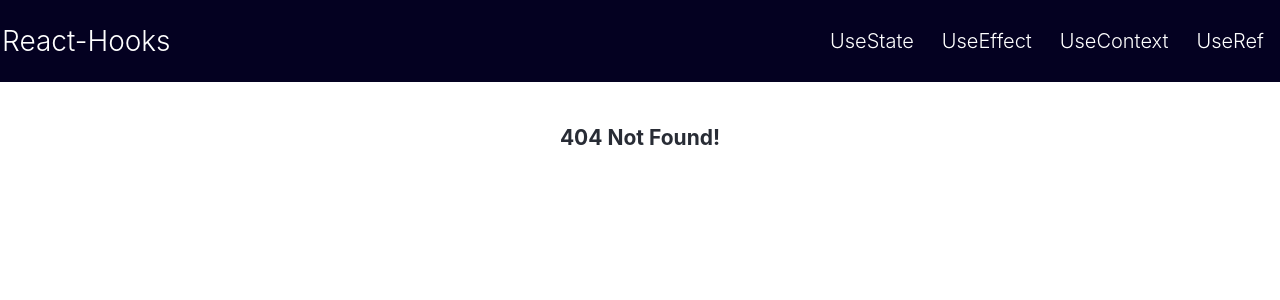
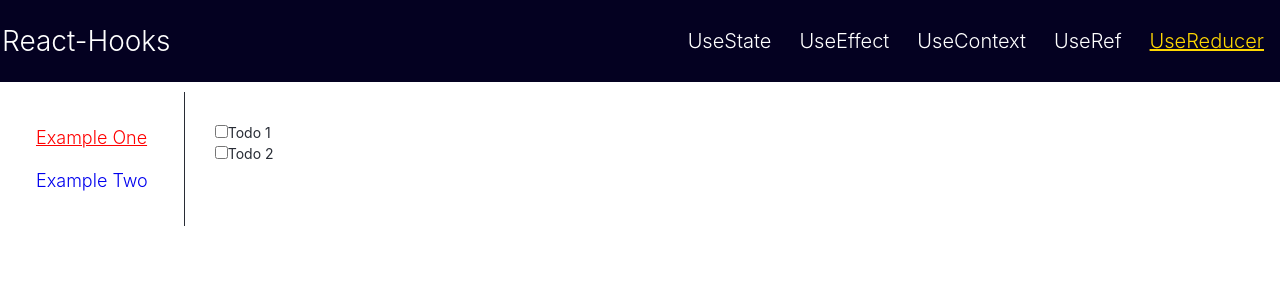
Before and after one commit to DevIdol/react-hooks, a React (Create React App) app: page /UseReducer/1 in a window 1280 px wide. Before the commit this address had no page. Shown: the top 300 px of the page. Built offline with nearby package versions, Linux system fonts and the light colour scheme.

Commit message:
useReducer

```diff
--- a/src/App.js
+++ b/src/App.js
@@ -4,6 +4,8 @@ import UseContext from "./Pages/useContext/UseContext";
 import UseContextItem from "./Pages/useContext/UseContextItem";
 import UseEffect from "./Pages/UseEffect/UseEffect";
 import UseEffectItem from "./Pages/UseEffect/UseEffectItem";
+import UseReducer from "./Pages/UseReducer/UseReducer";
+import UseReducerItem from "./Pages/UseReducer/UseReducerItem";
 import UseRef from "./Pages/UseRef/UseRef";
 import UseRefItem from "./Pages/UseRef/UseRefItem";
 import UseState from "./Pages/UseState/UseState";
@@ -54,6 +56,9 @@ const App = () => {
             />
             <Route path=":userefId" element={<UseRef />} />
           </Route>
+          <Route path="UseReducer" element={<UseReducerItem/>} >
+            <Route path=":usereducerId" element={<UseReducer/>} />
+          </Route>
           <Route
             path="*"
             element={
--- a/src/Components/NavItems.js
+++ b/src/Components/NavItems.js
@@ -1,10 +1,11 @@
 const navItems = [
-    {id: 1, name: "UseState"},
-    {id: 2, name: "UseEffect"},
-    {id: 3, name: "UseContext"},
-    {id: 4, name: "UseRef"},
-]
+  { id: 1, name: "UseState" },
+  { id: 2, name: "UseEffect" },
+  { id: 3, name: "UseContext" },
+  { id: 4, name: "UseRef" },
+  { id: 5, name: "UseReducer" },
+];
 
 export const getNavItems = () => {
-    return navItems;
-}
+  return navItems;
+};
--- /dev/null
+++ b/src/Pages/UseReducer/UseReducer.js
@@ -0,0 +1,15 @@
+import React from 'react';
+import { useParams } from 'react-router-dom';
+import { getUseReducer } from './UseReducerData';
+
+const UseReducer = () => {
+    const params = useParams();
+    const usereducer = getUseReducer(parseInt(params.usereducerId))
+    return (
+        <div>
+            {usereducer.element}
+        </div>
+    );
+};
+
+export default UseReducer;
--- /dev/null
+++ b/src/Pages/UseReducer/UseReducerData.js
@@ -0,0 +1,13 @@
+import UseReducerOne from "./UseReducerOne";
+import UseReducerTwo from "./UseReducerTwo";
+
+const usereducers = [
+    {id: 1, name: "Example One", element: <UseReducerOne/>},
+    {id: 2, name: "Example Two", element: <UseReducerTwo/>},
+]
+
+export const getUseReducers = () => usereducers;
+
+export const getUseReducer = (id) => {
+    return usereducers.find((data) => data.id === id)
+}
--- /dev/null
+++ b/src/Pages/UseReducer/UseReducerItem.js
@@ -0,0 +1,43 @@
+import React from "react";
+import { NavLink, Outlet } from "react-router-dom";
+import { getUseReducers } from "./UseReducerData";
+
+const UseReducerItem = () => {
+  const usereducers = getUseReducers();
+  return (
+    <section style={{ display: "flex", marginTop: "10px" }}>
+      <nav
+        style={{
+          borderRight: "solid 1px",
+          padding: "1rem",
+        }}
+      >
+        <ul>
+          {usereducers.map((data) => {
+            return (
+              <NavLink
+                style={({ isActive }) => {
+                  return {
+                    display: "block",
+                    margin: "1rem 20px",
+                    fontWeight: "300",
+                    fontSize: "18px",
+                    color: isActive ? "red" : "",
+                    textDecoration: isActive ? "" : "none",
+                  };
+                }}
+                to={`/UseReducer/${data.id}`}
+                key={data.id}
+              >
+                {data.name}
+              </NavLink>
+            );
+          })}
+        </ul>
+      </nav>
+      <Outlet />
+    </section>
+  );
+};
+
+export default UseReducerItem;
--- /dev/null
+++ b/src/Pages/UseReducer/UseReducerOne.js
@@ -0,0 +1,55 @@
+import React, { useReducer } from "react";
+const initialTodos = [
+  {
+    id: 1,
+    title: "Todo 1",
+    complete: false,
+  },
+  {
+    id: 2,
+    title: "Todo 2",
+    complete: false,
+  },
+];
+const useReducerOne = () => {
+  const reducer = (state, action) => {
+    console.log(state);
+    switch (action.type) {
+      case "COMPLETE":
+        return state.map((todo) => {
+          if (todo.id === action.id) {
+            return { ...todo, complete: !todo.complete };
+          } else {
+            return todo;
+          }
+        });
+      default:
+        return state;
+    }
+  };
+
+  const [todos, dispatch] = useReducer(reducer, initialTodos);
+  const handleComplete = (todo) => {
+    dispatch({ type: "COMPLETE", id: todo.id });
+  };
+  console.log(todos);
+
+  return (
+    <div style={{ padding: "30px" }}>
+      {todos.map((todo) => (
+        <div key={todo.id}>
+          <label>
+            <input
+              type="checkbox"
+              checked={todo.complete}
+              onChange={() => handleComplete(todo)}
+            />
+            {todo.title}
+          </label>
+        </div>
+      ))}
+    </div>
+  );
+};
+
+export default useReducerOne;
--- /dev/null
+++ b/src/Pages/UseReducer/UseReducerTwo.js
@@ -0,0 +1,11 @@
+import React from 'react';
+
+const UseReducerTwo = () => {
+    return (
+        <div style={{padding: "30px"}}>
+            <h2>UseReducer Two</h2>
+        </div>
+    );
+};
+
+export default UseReducerTwo;
```
